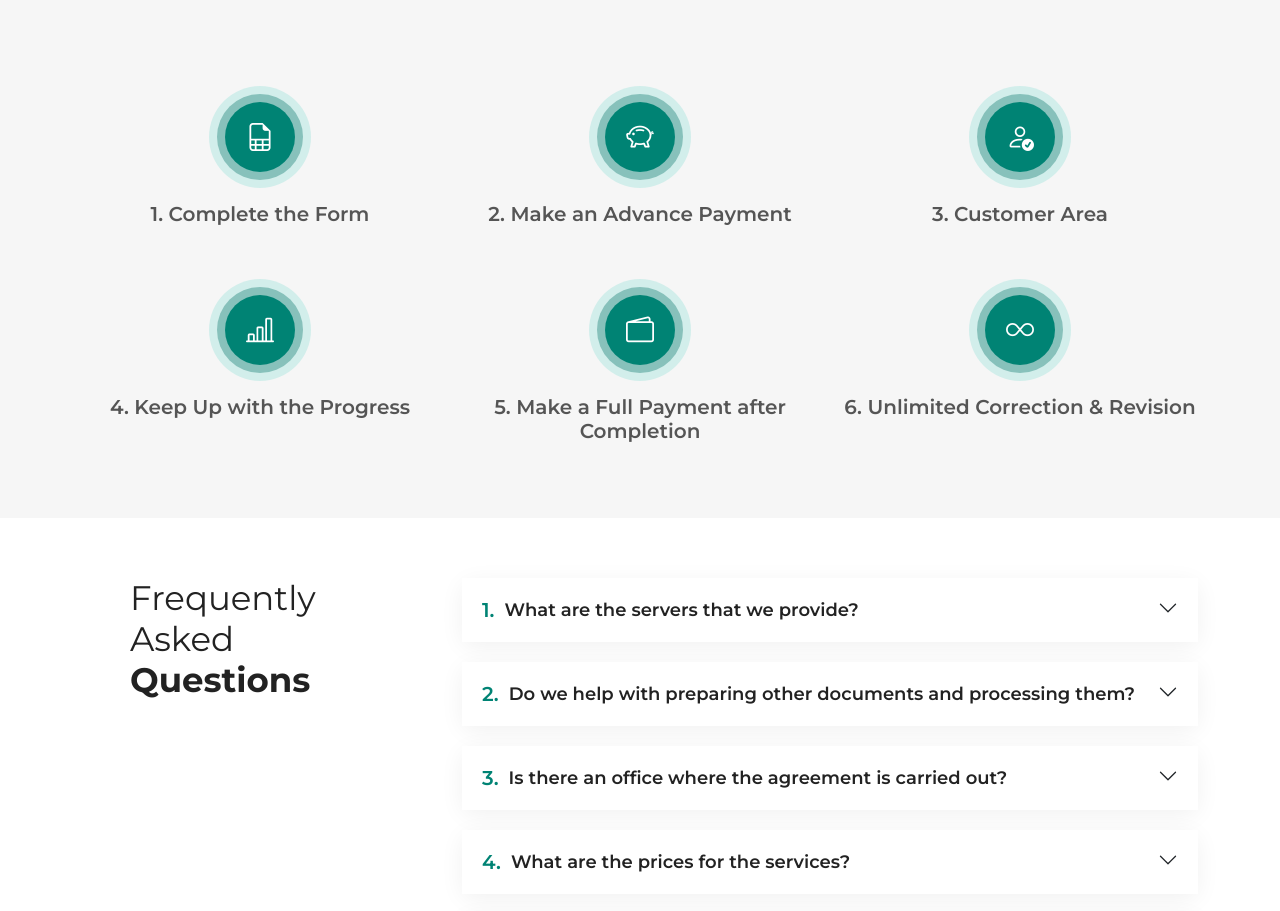
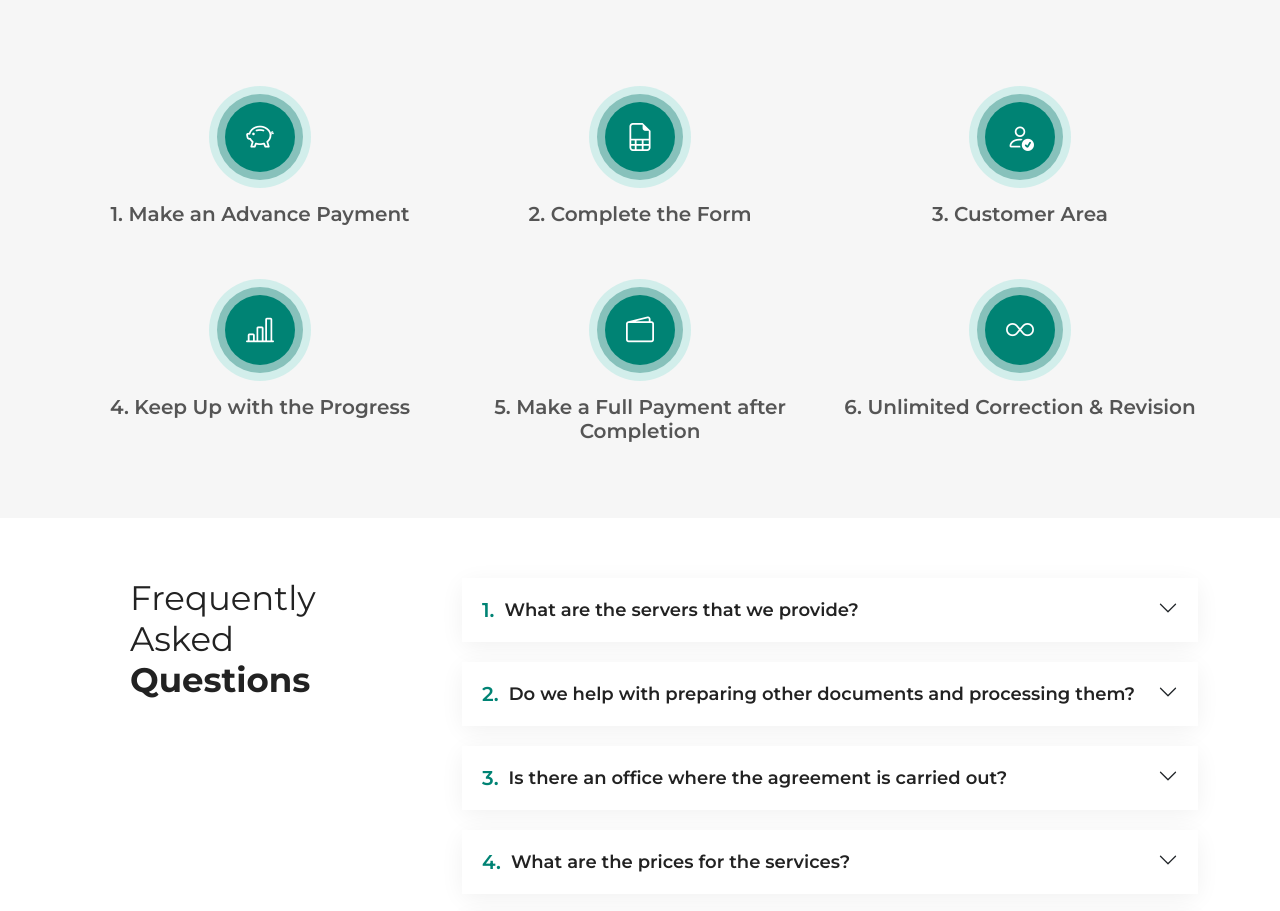
Before and after one commit to suyogsapkota/nep.SOP, a plain HTML site: page index.html in a window 1280 px wide. Shown: the part 4220-5131 px from the top of the page. Drawn offline with nearby package versions, Linux system fonts and the light colour scheme.

Commit message:
random changes 4

```diff
--- a/index.html
+++ b/index.html
@@ -388,17 +388,18 @@
           <div class="col-lg-4 col-md-6">
             <div class="service-item  position-relative">
               <div class="icon">
-                <i class="bi bi-file-earmark-spreadsheet"></i>
+                <i class="bi bi-piggy-bank"></i>
               </div>
-              <h3>1. Complete the Form</h3>
+              <h3>1. Make an Advance Payment</h3>
             </div>
+
           </div><!-- End Process Item -->
           <div class="col-lg-4 col-md-6">
             <div class="service-item  position-relative">
               <div class="icon">
-                <i class="bi bi-piggy-bank"></i>
+                <i class="bi bi-file-earmark-spreadsheet"></i>
               </div>
-              <h3>2. Make an Advance Payment</h3>
+              <h3>2. Complete the Form</h3>
             </div>
           </div><!-- End Process Item -->
           <div class="col-lg-4 col-md-6">
```
